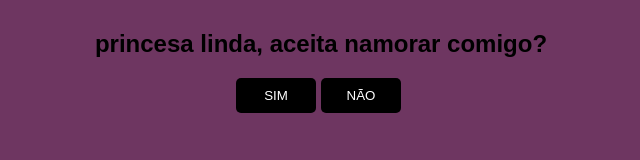
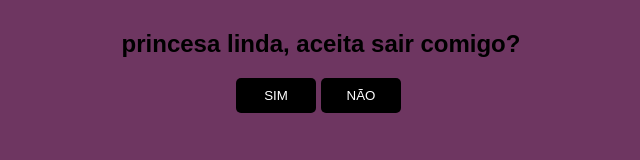
Before and after one commit to Gust4v0mo/Pedido, a plain HTML site: page index.html in a window 1280 px wide. Shown: the whole page, without its empty margins (329-969 px from the left). Drawn offline with Linux system fonts and the light colour scheme.

Commit message:
Update index.html

```diff
--- a/index.html
+++ b/index.html
@@ -8,12 +8,12 @@ Tutorial: https://www.youtube.com/watch?v=zxxB9SFh9p4
     <meta charset="UTF-8">
     <meta http-equiv="X-UA-Compatible" content="IE=edge">
     <meta name="viewport" content="width=device-width, initial-scale=1.0">
-    <title>pedidoDeNamoro.com</title>
+    <title>QuerSairCMG?.com</title>
 </head>
 
 <body>
     <div id="conteudo">
-        <h2>princesa linda, aceita namorar comigo?</h2>
+        <h2>princesa linda, aceita sair comigo?</h2>
         <div style="margin: auto;width: 170px;">
             <button style="position: fixed;display: block;" class="btn" onclick="sim()">SIM</button>
             <button class="btn" onclick="desvia(this)" onmouseover="desvia(this)" style="position: absolute;">NÃO</button>
```
